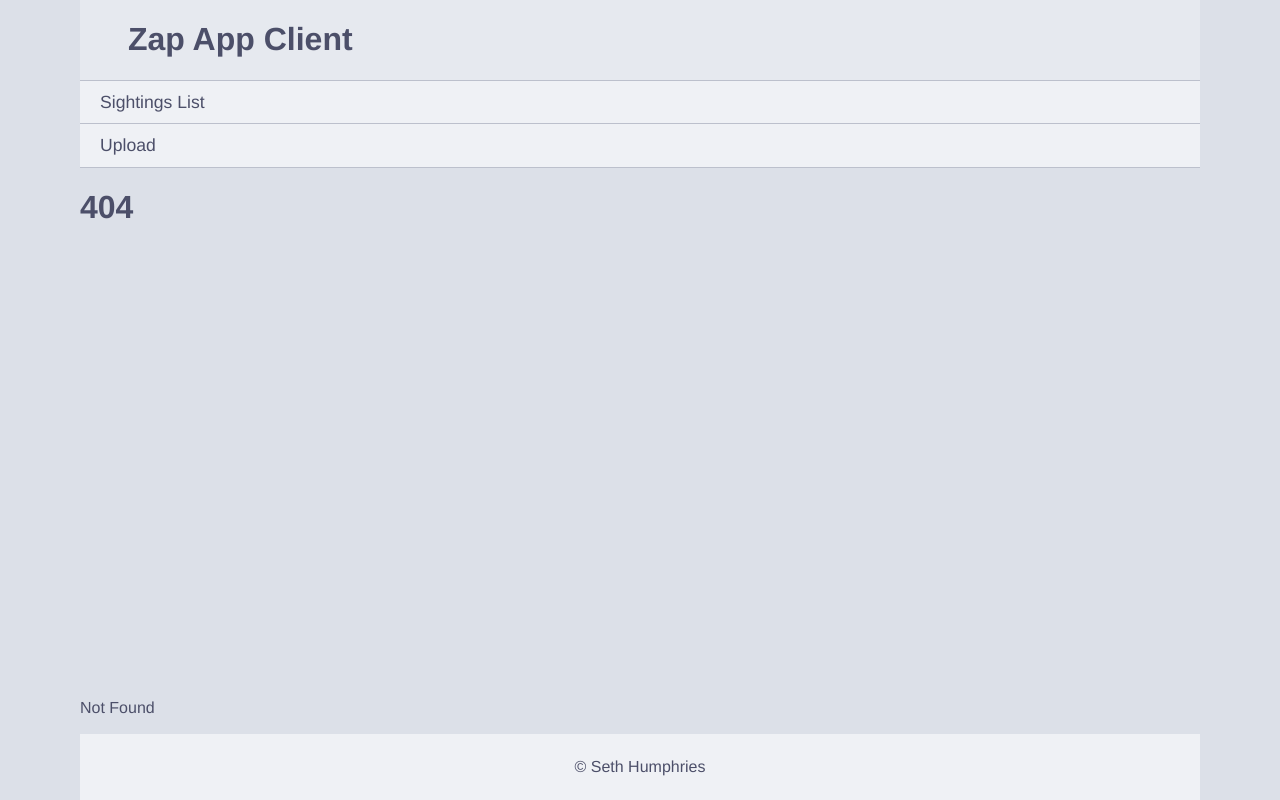
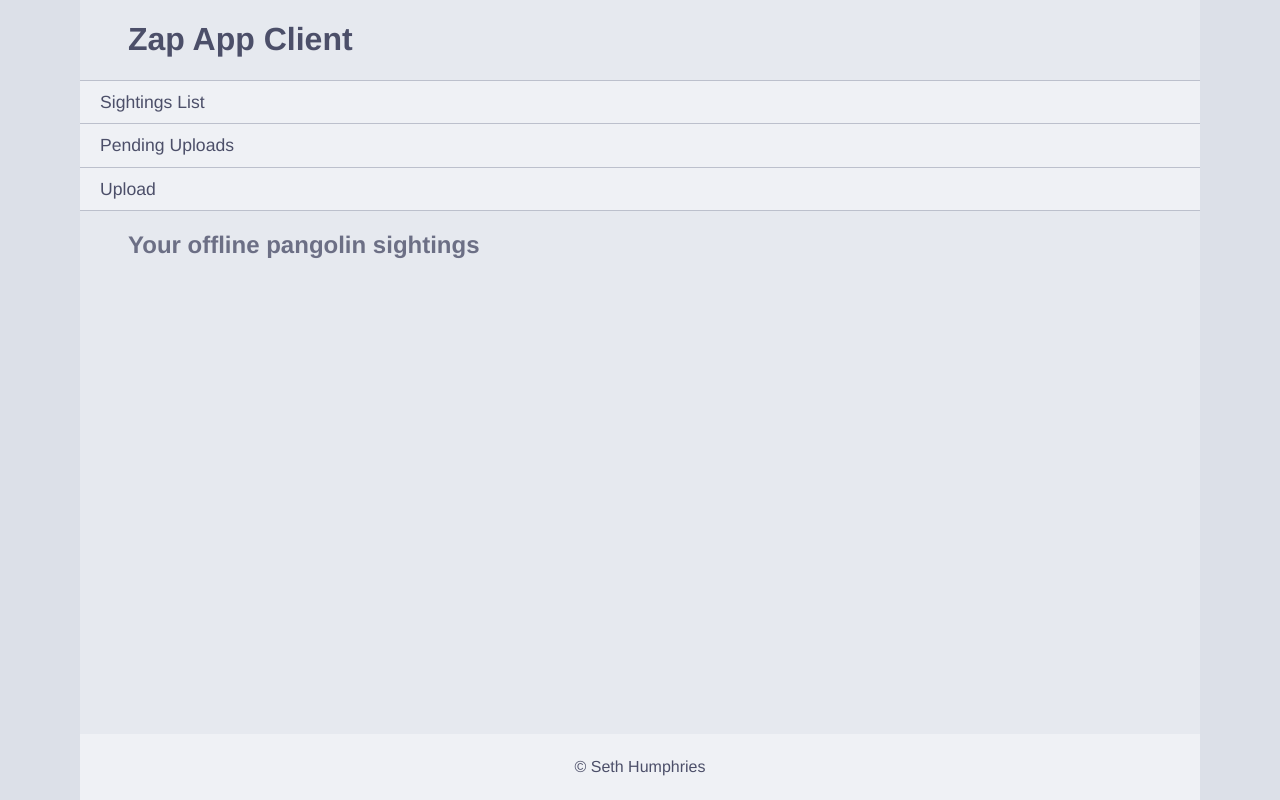
Before and after one commit to EnergeticBark/ci609, a SvelteKit app in the folder client/: page /offline in a window 1280 px wide. Before the commit this address had no page. Built offline with nearby package versions, Linux system fonts and the light colour scheme.

Commit message:
Move the list of offline sightings to a separate page.

```diff
--- a/client/src/lib/components/Navigation.svelte
+++ b/client/src/lib/components/Navigation.svelte
@@ -4,6 +4,7 @@
 <nav>
     <ul>
         <li><a href="/ci609/">Sightings List</a></li>
+        <li><a href="/ci609/offline">Pending Uploads</a></li>
         <li><a href="/ci609/upload">Upload</a></li>
     </ul>
 </nav>
--- /dev/null
+++ b/client/src/routes/offline/+page.svelte
@@ -0,0 +1,18 @@
+<script>
+    import SightingPreview from "$lib/components/SightingPreview.svelte";
+
+    let { data } = $props();
+</script>
+
+<main>
+    <h2>Your offline pangolin sightings</h2>
+    {#await data.sightings}
+        <label>Loading offline pangolin sightings...<progress></progress></label>
+    {:then sightings}
+        <div id="gallery">
+            {#each sightings as sighting}
+                <SightingPreview href="#" {...sighting} />
+            {/each}
+        </div>
+    {/await}
+</main>
```
Also changed, not shown: client/src/routes/upload/+page.svelte (+0 -10 lines), client/src/routes/offline/+page.js (renamed from client/src/routes/upload/+page.js).
